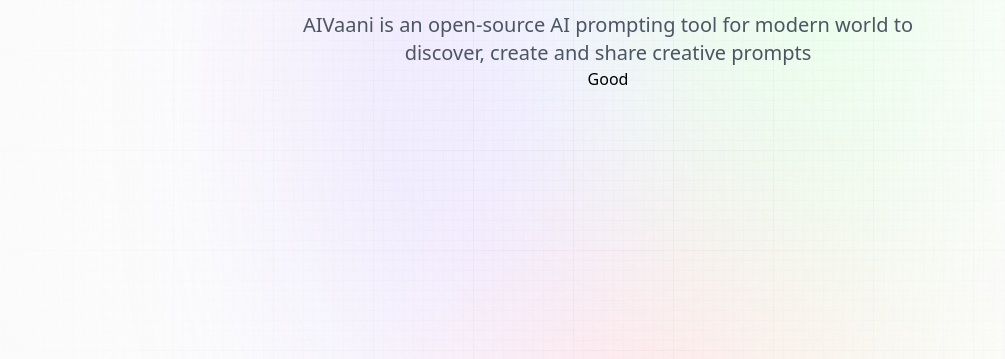
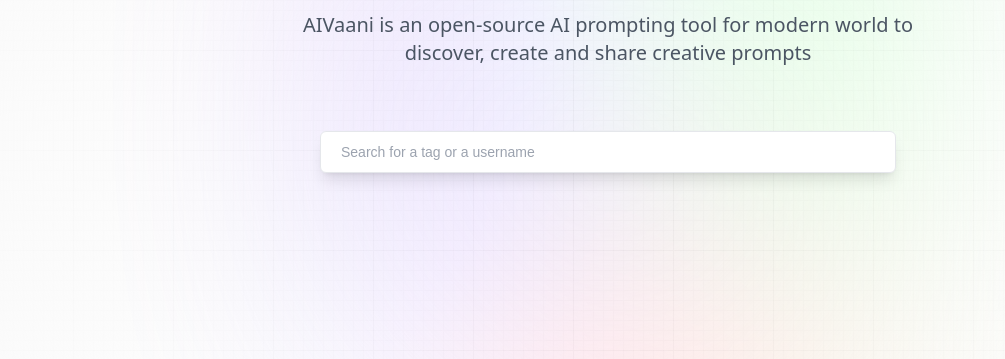
Before and after one commit to pratyush934/masteringnextjs, a Next.js app: page / in a window 1280 px wide. Shown: the part 255-614 px from the top of the page, without its empty margins (32-1037 px from the left). Built offline with nearby package versions, Linux system fonts and the light colour scheme; no server answers.

Commit message:
Adding imp

```diff
--- a/src/components/Feed.tsx
+++ b/src/components/Feed.tsx
@@ -1,10 +1,54 @@
-import React from 'react'
-import PromptCard from './PromptCard'
+"use client";
+
+import React, { useEffect, useState } from "react";
+import PromptCard from "./PromptCard";
+
+const PromptCardList = ({
+  data,
+  handleTagClick,
+}: {
+  data: any[];
+  handleTagClick: () => void;
+}) => {
+  return <div className="mt-16 prompt_layout"></div>;
+};
 
 const Feed = () => {
+  const [searchText, setSearchText] = useState<string>("");
+  const [posts, setPosts] = useState([]);
+
+  const handleSearchChange = (e) => {
+    setSearchText(e.target.value);
+  };
+
+  useEffect(() => {
+    const fetchPosts = async () => {
+      const response = await fetch("/api/prompt");
+      console.log(response);
+      const data = await response.json();
+
+      setPosts(data);
+    };
+
+    fetchPosts();
+  }, []);
+
   return (
-    <div>Good </div>
-  )
-}
+    <section className="feed">
+      <form className="relative w-full flex-center">
+        <input
+          type="text"
+          placeholder="Search for a tag or a username"
+          value={searchText}
+          onChange={handleSearchChange}
+          required
+          className="search_input peer"
+        />
+      </form>
 
-export default Feed
+      <PromptCardList data={posts} handleTagClick={() => {}} />
+    </section>
+  );
+};
+
+export default Feed;
```
